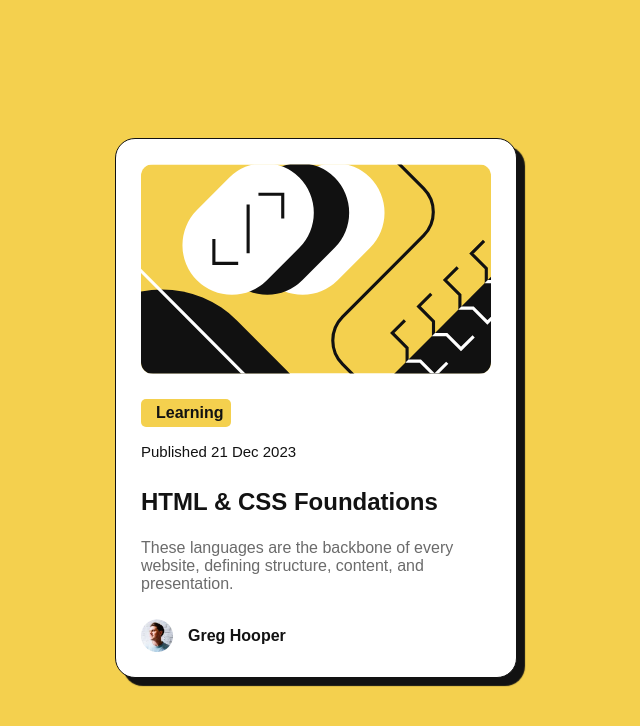
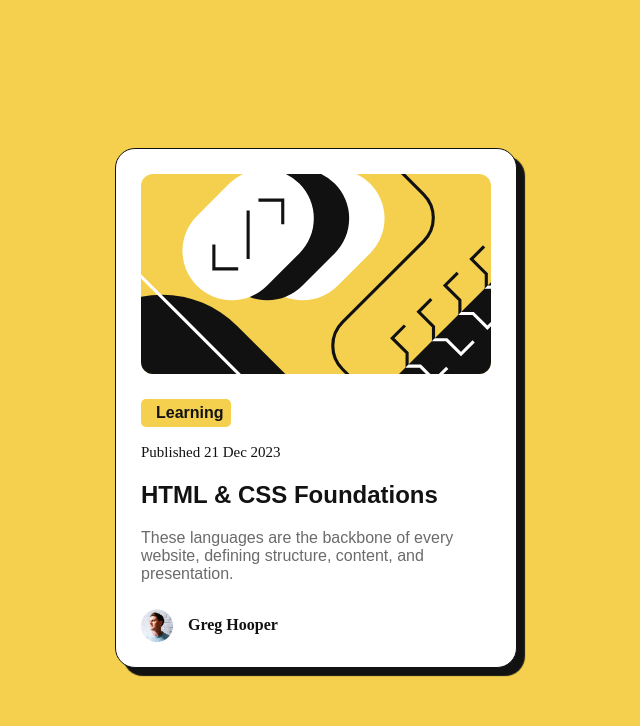
Before and after one commit to blessedmbagwu56/blog-preview-card-main, a plain HTML site: page index.html in a window 1280 px wide. Shown: the whole page, without its empty margins (324-964 px from the left). Drawn offline with Linux system fonts and the light colour scheme.

Commit message:
Improve semantic HTML: article, time, and author div

```diff
--- a/index.html
+++ b/index.html
@@ -9,7 +9,7 @@
   </head>
 
   <body>
-    <main class="card">
+    <article class="card">
       <img
         src="assets/images/illustration-article.svg"
         alt="design"
@@ -17,21 +17,21 @@
       />
       <div class="category">
         <p class="verb"><strong>Learning</strong></p>
-        <p>Published 21 Dec 2023</p>
+        <time datetime="2023-12-21">Published 21 Dec 2023</time>
 
         <h1><a href="#">HTML & CSS Foundations</a></h1>
         <p>
           These languages are the backbone of every website, defining structure,
           content, and presentation.
         </p>
-        <p>
+        <div class="author">
           <img
             src="assets/images/image-avatar.webp"
             alt="author"
             width="32"
           /><strong>Greg Hooper</strong>
-        </p>
+        </div>
       </div>
-    </main>
+    </article>
   </body>
 </html>
--- a/style.css
+++ b/style.css
@@ -32,7 +32,7 @@ p {
   color: hsl(0, 0%, 42%);
 }
 
-p:nth-of-type(2) {
+time {
   color: hsl(0, 0%, 7%);
   font-size: 15px;
 }
@@ -43,10 +43,6 @@ p:first-child {
   font-weight: 800;
   padding: 5px 15px 5px 15px;
   border-radius: 5px;
-}
-
-p:nth-of-type(3) {
-  max-width: 350px;
 }
 
 strong {
@@ -66,9 +62,11 @@ strong {
   margin-bottom: 5px;
   border-radius: 12px;
   width: 100%;
+  height: 200px;
+  object-fit: cover;
 }
 
-p:last-child {
+.author {
   display: flex;
   align-items: center;
   padding-top: 10px;
```
